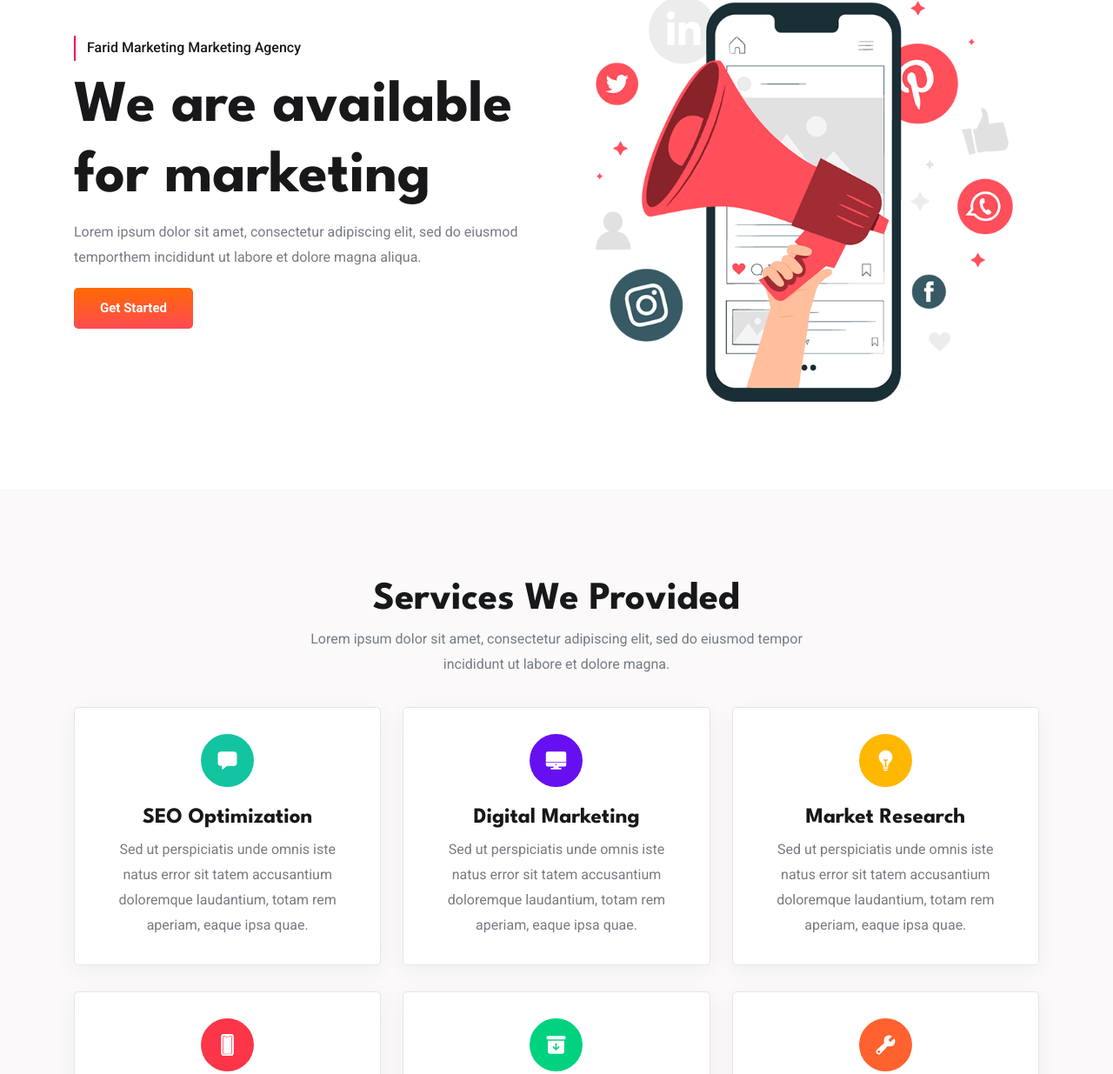
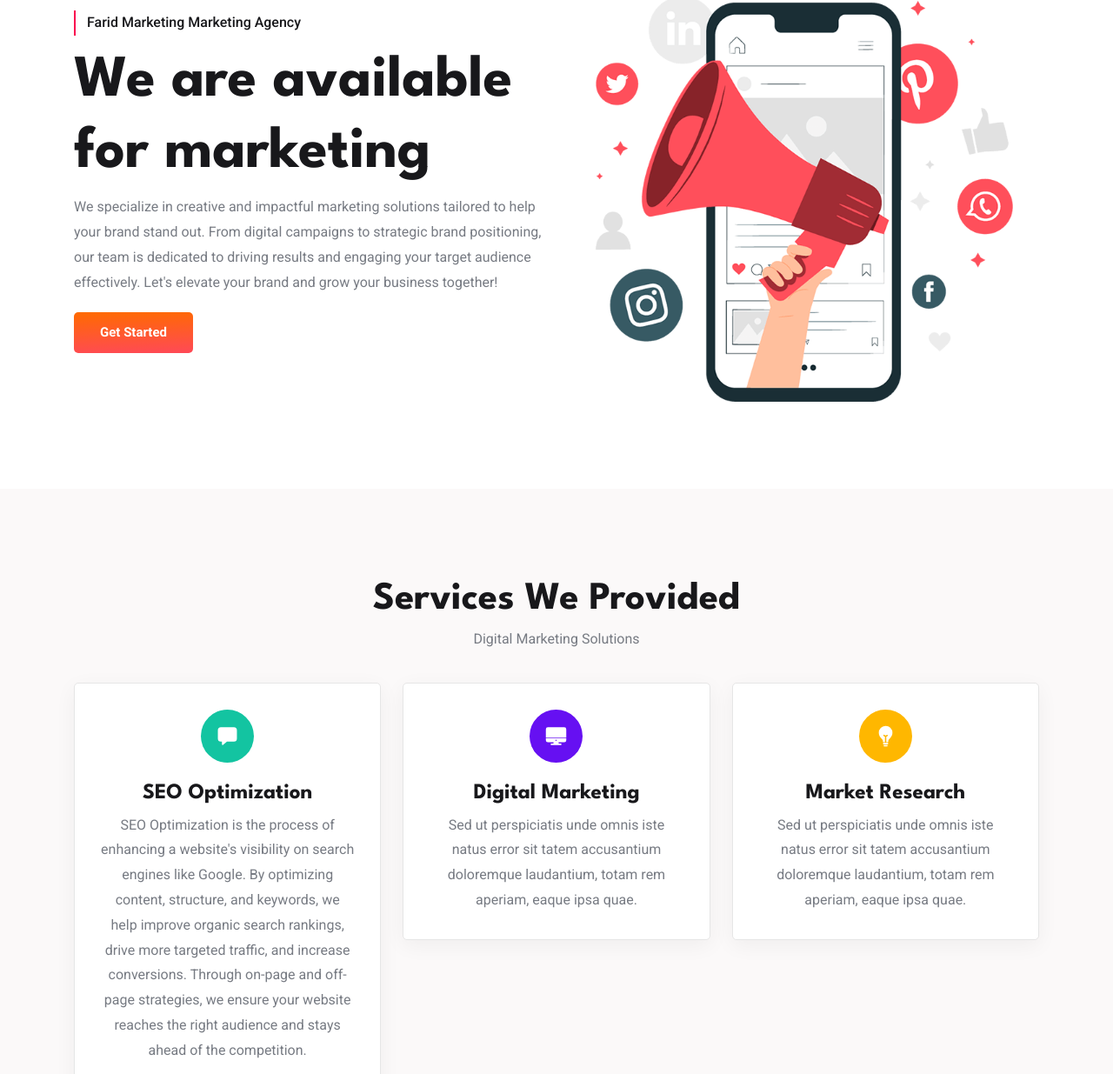
Before and after one commit to Farid04410/Digital-Marketing, a plain HTML site: page index.html in a window 1280 px wide. Shown: the part 193-1428 px from the top of the page at 87% size. Drawn offline with nearby package versions, Linux system fonts and the light colour scheme.

Commit message:
Update index.html

```diff
--- a/index.html
+++ b/index.html
@@ -101,9 +101,9 @@
             <h1 class="h1 hero-title">We are available for marketing</h1>
 
             <p class="hero-text">
-              Lorem ipsum dolor sit amet, consectetur adipiscing elit, sed do eiusmod temporthem incididunt ut labore et
-              dolore magna
-              aliqua.
+             We specialize in creative and impactful marketing solutions tailored to help your brand stand out.
+              From digital campaigns to strategic brand positioning, our team is dedicated to driving results and engaging your target audience effectively.
+              Let's elevate your brand and grow your business together!
             </p>
 
             <a href="#" class="btn btn-primary">Get Started</a>
@@ -131,8 +131,7 @@
           <h2 class="h2 section-title">Services We Provided</h2>
 
           <p class="section-text">
-            Lorem ipsum dolor sit amet, consectetur adipiscing elit, sed do eiusmod tempor incididunt ut labore et
-            dolore magna.
+            Digital Marketing Solutions
           </p>
 
           <ul class="grid-list">
@@ -149,9 +148,10 @@
                 </h3>
 
                 <p class="card-text">
-                  Sed ut perspiciatis unde omnis iste natus error sit tatem accusantium doloremque laudantium, totam rem
-                  aperiam, eaque
-                  ipsa quae.
+                  SEO Optimization is the process of enhancing a website's visibility on search engines like Google. By optimizing content,
+                  structure, and keywords, we help improve organic search rankings, drive more targeted traffic, and increase conversions.
+                  Through on-page and off-page strategies,
+                  we ensure your website reaches the right audience and stays ahead of the competition.
                 </p>
 
               </div>
```
